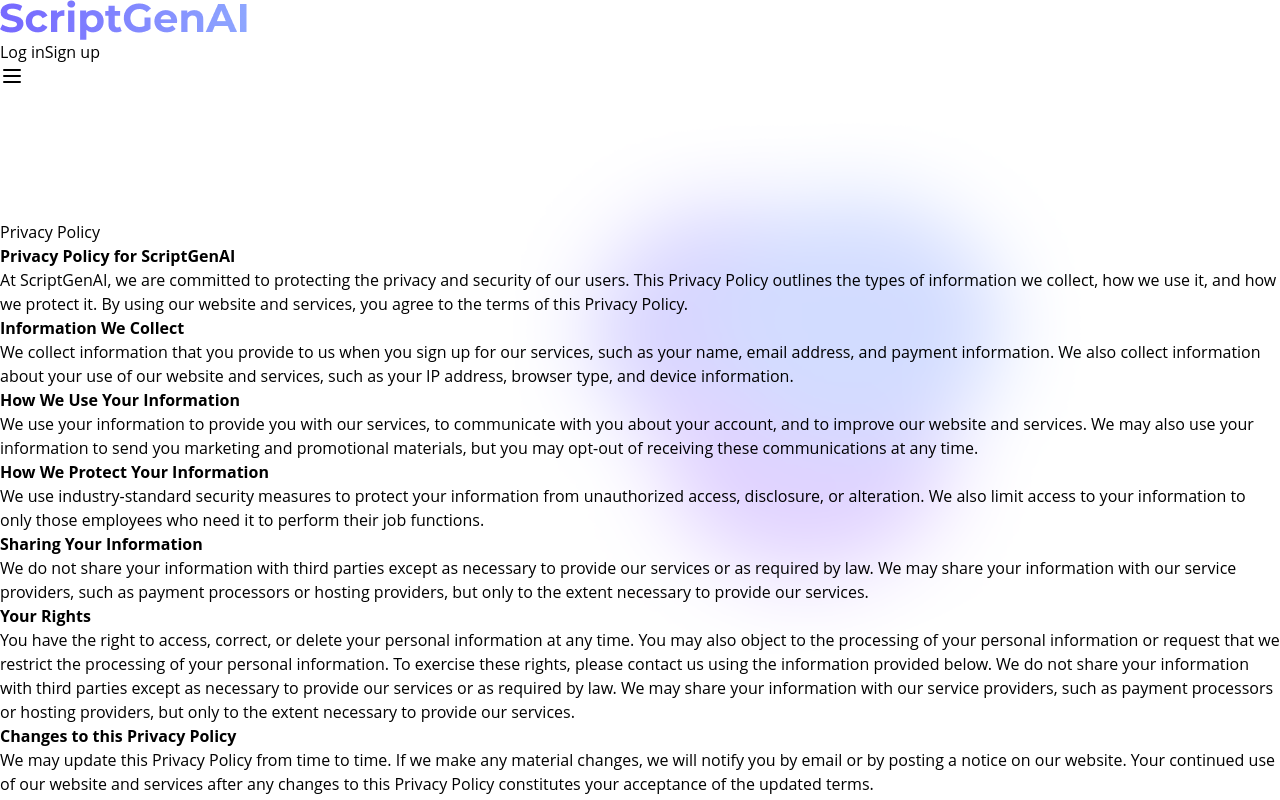
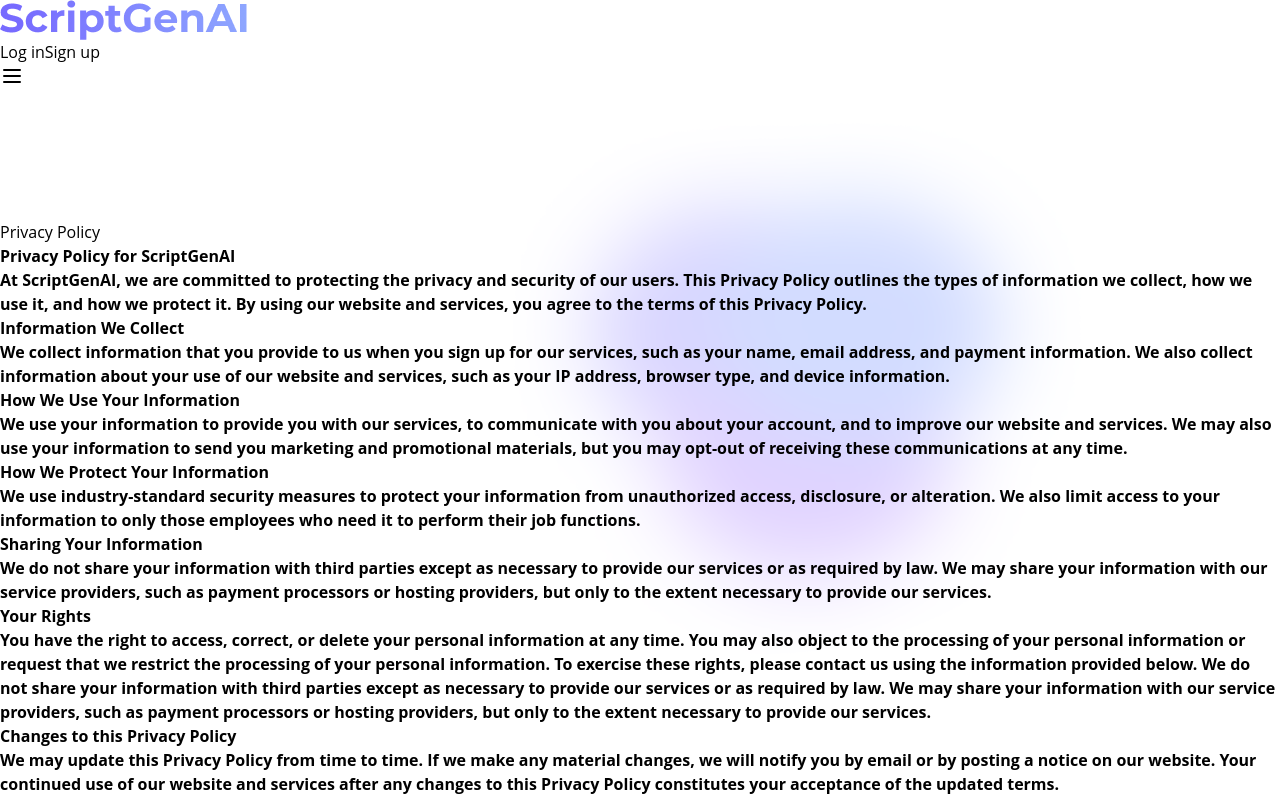
Before and after one commit to PurinduWeerawardana/ScriptGenAI, a React (Create React App) app: page /privacypolicy in a window 1280 px wide. Shown: the top 800 px of the page. Built offline with nearby package versions, Linux system fonts and the light colour scheme; what @material-tailwind/react would draw is missing.

Commit message:
Text Formatted in privacy policy page

```diff
--- a/src/pages/PrivacyPolicy.jsx
+++ b/src/pages/PrivacyPolicy.jsx
@@ -22,73 +22,73 @@
         <b>Privacy Policy for ScriptGenAI</b>
         </h1>
         <p className="text-center text-lg text-gray-700 my-6 mx-2">
-          At ScriptGenAI, we are committed to protecting the privacy and security
+          <b>At ScriptGenAI, we are committed to protecting the privacy and security
           of our users. This Privacy Policy outlines the types of information we
           collect, how we use it, and how we protect it. By using our website and
-          services, you agree to the terms of this Privacy Policy.
+          services, you agree to the terms of this Privacy Policy.</b>
         </p>
         <div className="privacy-container overflow-y-auto border-2 border-indigo-800 h-96">
 
         <h2 className="text-lg text-indigo-900 my-6 mx-2"><b>Information We Collect</b></h2>
         <p className="text-justify text-lg text-gray-700 my-6 mx-2">
-          We collect information that you provide to us when you sign up for our
+          <b>We collect information that you provide to us when you sign up for our
           services, such as your name, email address, and payment information. We
           also collect information about your use of our website and services,
-          such as your IP address, browser type, and device information.
+          such as your IP address, browser type, and device information.</b>
         </p>
 
         <h2 className="text-lg text-indigo-900 my-6 mx-2"><b>How We Use Your Information</b></h2>
         <p className="text-justify text-lg text-gray-700 my-6 mx-2">
-          We use your information to provide you with our services, to
+          <b>We use your information to provide you with our services, to
           communicate with you about your account, and to improve our website and
           services. We may also use your information to send you marketing and
           promotional materials, but you may opt-out of receiving these
-          communications at any time.
+          communications at any time.</b>
         </p>
 
         <h2 className="text-lg text-indigo-900 my-6 mx-2"><b>How We Protect Your Information</b></h2>
         <p className="text-justify text-lg text-gray-700 my-6 mx-2">
-          We use industry-standard security measures to protect your information
+          <b>We use industry-standard security measures to protect your information
           from unauthorized access, disclosure, or alteration. We also limit
           access to your information to only those employees who need it to
-          perform their job functions.
+          perform their job functions.</b>
         </p>
 
         <h2 className="text-lg text-indigo-900 my-6 mx-2"><b>Sharing Your Information</b></h2>
         <p className="text-justify text-lg text-gray-700 my-6 mx-2">
-          We do not share your information with third parties except as necessary
+          <b>We do not share your information with third parties except as necessary
           to provide our services or as required by law. We may share your
           information with our service providers, such as payment processors or
           hosting providers, but only to the extent necessary to provide our
-          services.
+          services.</b>
         </p>
 
         <h2 className="text-lg text-indigo-900 my-6 mx-2"><b>Your Rights</b></h2>
         <p className="text-justify text-lg text-gray-700 my-6 mx-2">
-            You have the right to access, correct, or delete your personal information at any time. You may also object to the processing of your personal information or request that we restrict the processing of your personal information. To exercise these rights, please contact us using the information provided below.
+            <b>You have the right to access, correct, or delete your personal information at any time. You may also object to the processing of your personal information or request that we restrict the processing of your personal information. To exercise these rights, please contact us using the information provided below.
             We do not share your information with third parties except as necessary
             to provide our services or as required by law. We may share your
             information with our service providers, such as payment processors or
             hosting providers, but only to the extent necessary to provide our
-            services.
+            services.</b>
         </p>
 
         <h2 className="text-lg text-indigo-900 my-6 mx-2"><b>Changes to this Privacy Policy</b></h2>
         <p className="text-justify text-lg text-gray-700 my-6 mx-2">
-            We may update this Privacy Policy from time to time. If we make any material
+            <b>We may update this Privacy Policy from time to time. If we make any material
             changes, we will notify you by email or by posting a notice on our website.
             Your continued use of our website and services after any changes to this
-            Privacy Policy constitutes your acceptance of the updated terms.
+            Privacy Policy constitutes your acceptance of the updated terms.</b>
         </p>
 
         <h2 className="text-lg text-indigo-900 my-6 mx-2"><b>Contact Us</b></h2>
         <p className="text-justify text-lg text-gray-700 my-6 mx-2">
-            If you have any questions about this Privacy Policy or our practices,
+            <b>If you have any questions about this Privacy Policy or our practices,
             please contact us;   <br/>Rajani Soriyaarachchi     - <font color ="indigo"><u><a href ="rajani.20210190@iit.ac.lk">rajani.20210190@iit.ac.lk</a></u></font>
                                  <br/>Lakshan Costa             - <font color ="indigo"><u><a href ="dinujaya.20210418@iit.ac.lk">dinujaya.20210418@iit.ac.lk</a></u></font>
                                  <br/>Purimdu Weerawardana      - <font color ="indigo"><u><a href ="Purindu.20210379@iit.ac.lk">Purindu.20210379@iit.ac.lk</a></u></font>
                                  <br/>Jaiyramanan Vijayaalayan  - <font color ="indigo"><u><a href ="vijayaalayan.20200276@iit.ac.lk">vijayaalayan.20200276@iit.ac.lk</a></u></font>
-                                 <br/>Shiwarne Silva            - <font color ="indigo"><u><a href ="shiwarne.20210059@iit.ac.lk">shiwarne.20210059@iit.ac.lk</a></u></font>
+                                 <br/>Shiwarne Silva            - <font color ="indigo"><u><a href ="shiwarne.20210059@iit.ac.lk">shiwarne.20210059@iit.ac.lk</a></u></font></b>
         </p>
 
         </div>
```
